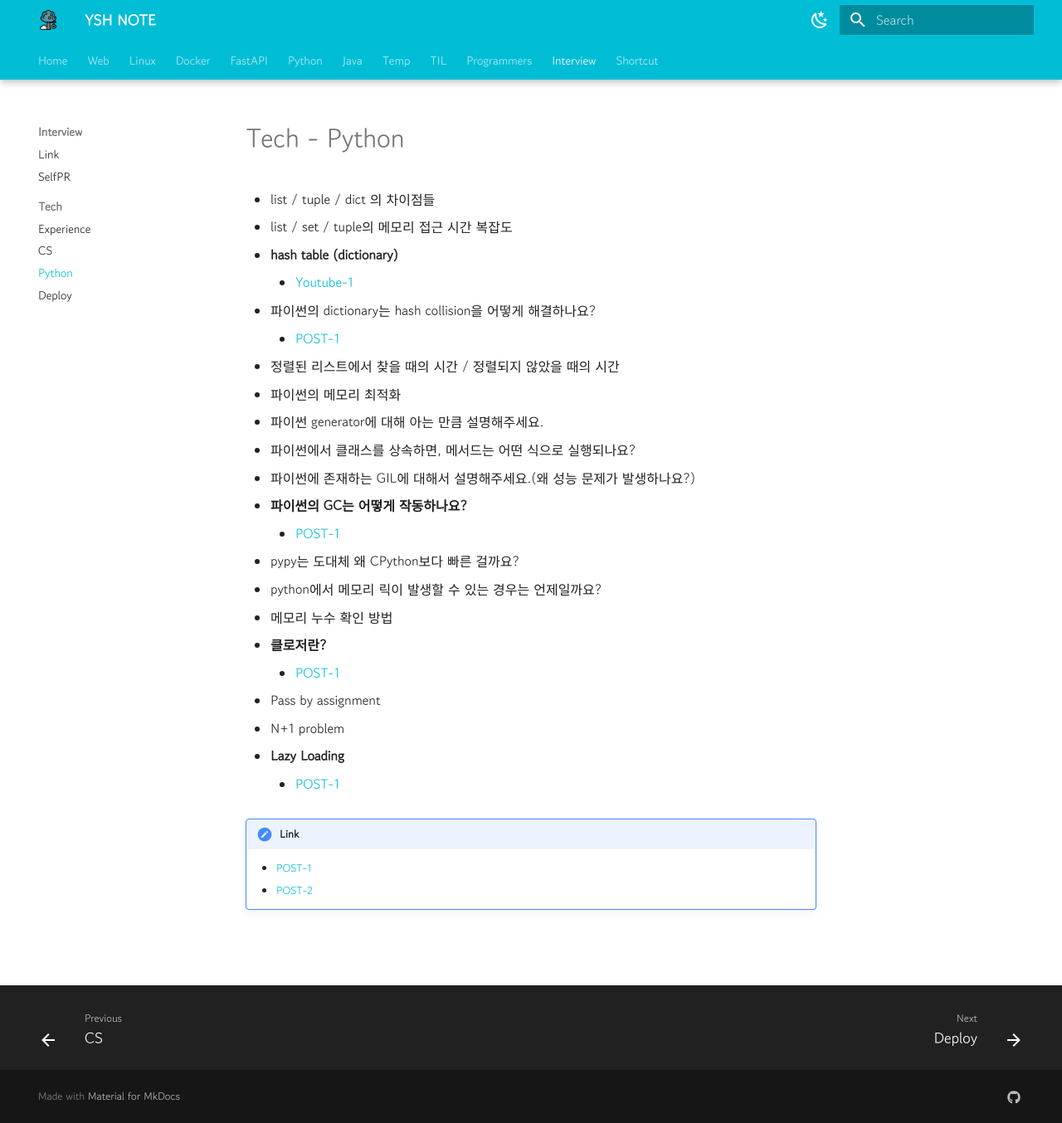
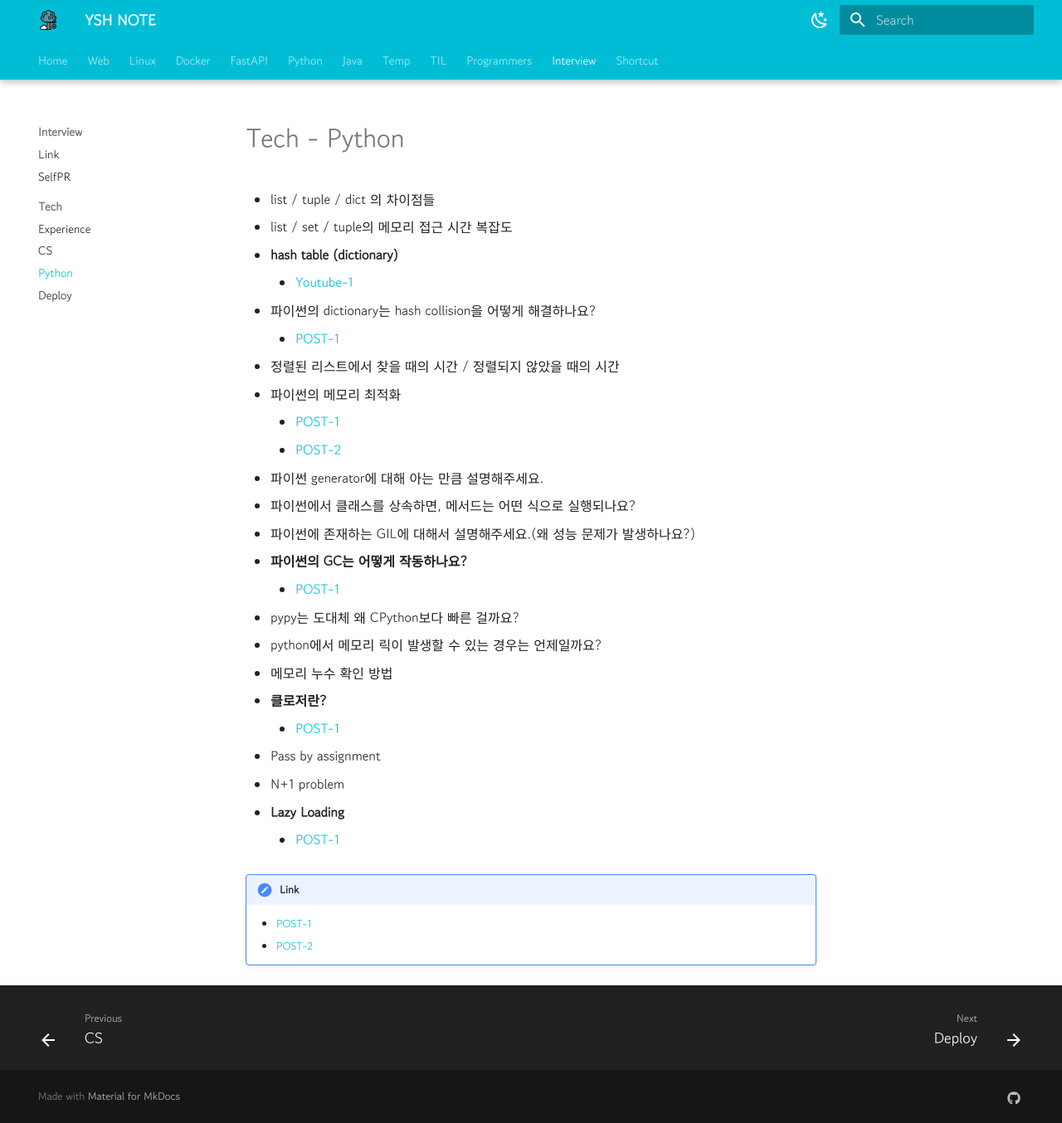
Before and after one commit to YSHeee/YSHeee.github.io, an MkDocs documentation site: the page built from docs/interview/tech-python.md, in a window 1280 px wide and 1354 px high. Shown: the whole window at 83% size. Built offline with MkDocs 1.6.1 and Material for MkDocs 9.7.7, drawn with Linux system fonts in a browser that asks for light colours.

Commit message:
Update Blog

```diff
--- a/docs/interview/tech-python.md
+++ b/docs/interview/tech-python.md
@@ -8,6 +8,8 @@
     - [POST-1](https://stackoverflow.com/questions/21595048/how-python-dict-stores-key-value-when-collision-occurs/21595149#21595149)
 - 정렬된 리스트에서 찾을 때의 시간 / 정렬되지 않았을 때의 시간
 - 파이썬의 메모리 최적화
+    - [POST-1](https://medium.com/dmsfordsm/garbage-collection-in-python-777916fd3189)
+    - [POST-2](https://rushter.com/blog/python-garbage-collector/)
 - 파이썬 generator에 대해 아는 만큼 설명해주세요.
 - 파이썬에서 클래스를 상속하면, 메서드는 어떤 식으로 실행되나요?
 - 파이썬에 존재하는 GIL에 대해서 설명해주세요.(왜 성능 문제가 발생하나요?)
```
